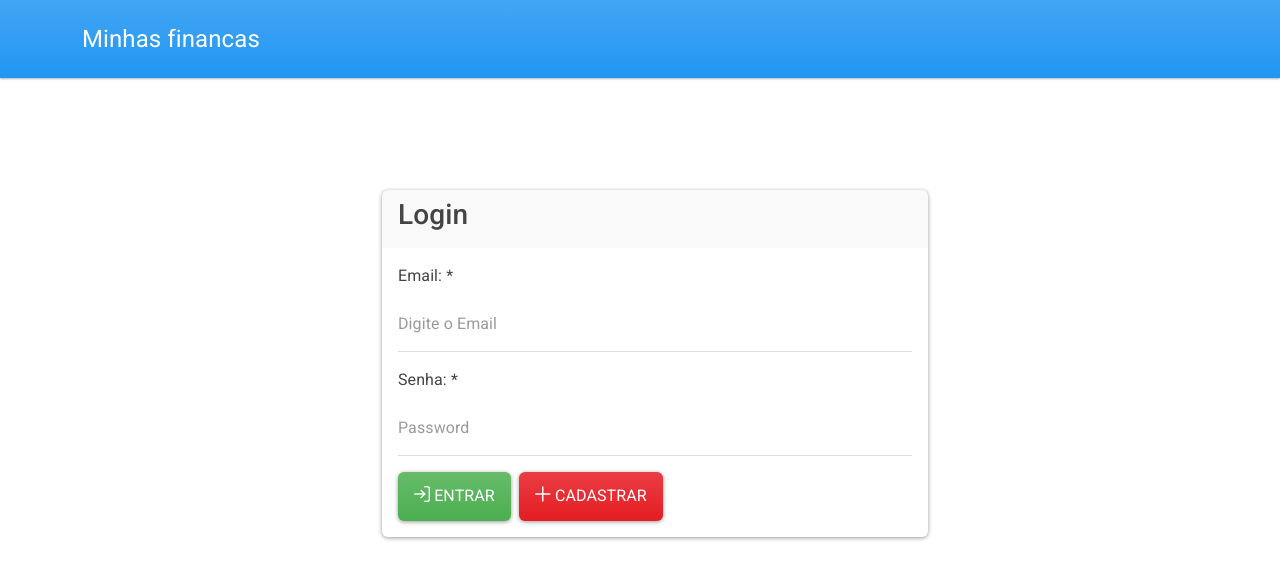
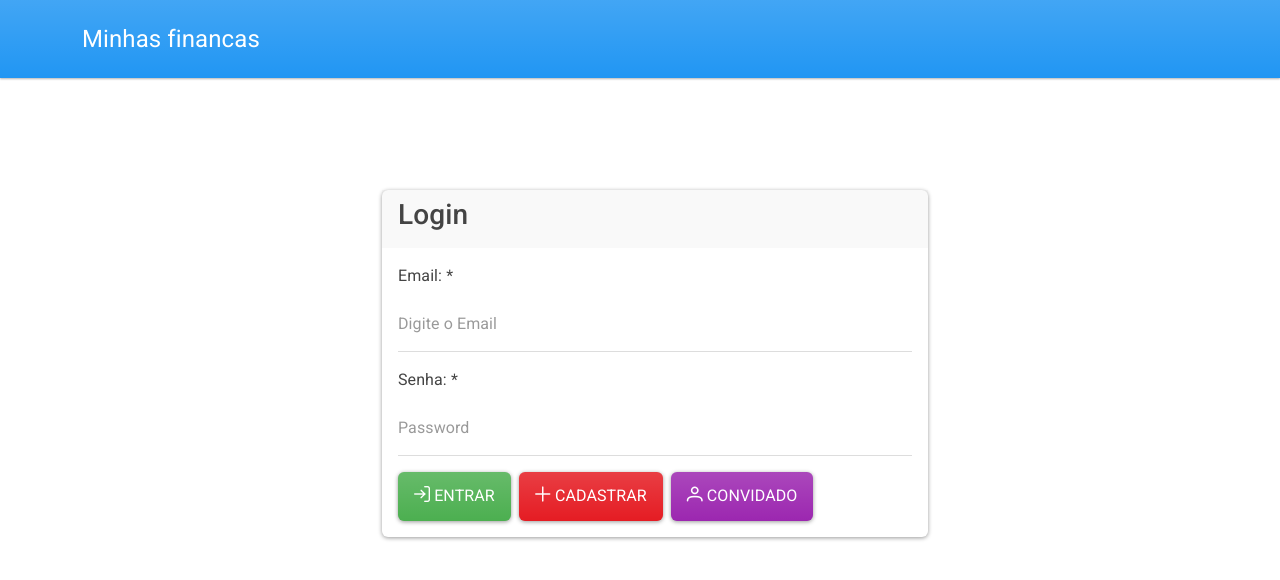
Before and after one commit to GustavoCanellasAvelineRocha/minhasFinancas-frontend, a React (Create React App) app: page /login in a window 1280 px wide. Shown: the top 580 px of the page. Built offline with nearby package versions, Linux system fonts and the light colour scheme.

Commit message:
alterando url

```diff
--- a/src/app/apiService.js
+++ b/src/app/apiService.js
@@ -1,7 +1,7 @@
 import axios from "axios";
 
 const httpClient = axios.create({
-    baseURL: 'https://minhasfinancas.onrender.com'
+    baseURL: 'https://minhasfinancas-backend-production.up.railway.app/'
 })
 
 class ApiService{
--- a/src/app/usuarioService.js
+++ b/src/app/usuarioService.js
@@ -17,6 +17,11 @@ class UsuarioService extends ApiService {
   salvar(usuario) {
     return this.post("", usuario);
   }
+
+  salvarConvidado() {
+    return this.post("/Convidado");
+  }
+
 
   validar(usuario) {
     const msgs = [];
--- a/src/main/App.js
+++ b/src/main/App.js
@@ -1,4 +1,4 @@
-import React from "react";
+import React, { useEffect } from "react";
 import Rotas from "./rotas";
 import Navbar from "../components/navbar";
 import Provedor from "./Provedor";
@@ -14,6 +14,23 @@ import "primereact/resources/themes/lara-light-indigo/theme.css";
 import "primereact/resources/primereact.min.css";
 
 function App() {
+  useEffect(() => {
+    const handleBeforeUnload = async () => {
+
+    };
+
+    window.addEventListener('beforeunload', handleBeforeUnload);
+    const clearLocalStorage = () => {
+      localStorage.clear();
+    };
+
+    window.addEventListener("beforeunload", clearLocalStorage);
+
+    return () => {
+      window.removeEventListener("beforeunload", clearLocalStorage);
+    };
+  }, []);
+
   return (
     <>
       <Provedor>
--- a/src/views/cadastroUsuario.js
+++ b/src/views/cadastroUsuario.js
@@ -55,8 +55,6 @@ function CadastroUsuario() {
       senha: usuario.senha,
       senhaRepetida: usuario.senhaRepetida
     };
-
-    console.log(usuarioAux)
 
     try{
       usuarioService.validar(usuarioAux);
--- a/src/views/login.js
+++ b/src/views/login.js
@@ -41,6 +41,30 @@ function Login() {
       .then((response) => {
         fazerLogin(response.data);
         navigate("/home");
+      })
+      .catch((error) => {
+        mensagemErro(error.response.data);
+      });
+  };
+
+  const entrarConvidado = () => {
+    usuarioService
+      .salvarConvidado()
+      .then((response) => {
+        const convidado = response.data;
+
+        usuarioService
+          .autenticar({
+            email: convidado.email,
+            senha: convidado.senha,
+          })
+          .then((response) => {
+            fazerLogin(response.data);
+            navigate("/home");
+          })
+          .catch((error) => {
+            mensagemErro(error.response.data);
+          });
       })
       .catch((error) => {
         mensagemErro(error.response.data);
@@ -97,6 +121,13 @@ function Login() {
                       >
                         <i className="pi pi-plus"></i> Cadastrar
                       </button>
+                      <button
+                        type="button"
+                        className="btn btn-info"
+                        onClick={entrarConvidado}
+                      >
+                        <i className="pi pi-user"></i> Convidado
+                      </button>
                     </FormButtonGroup>
                   </fieldset>
                 </form>
```
